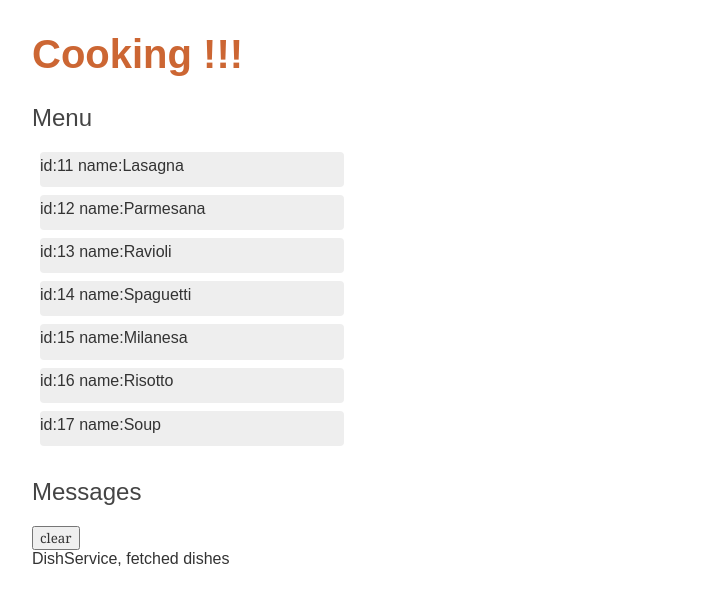
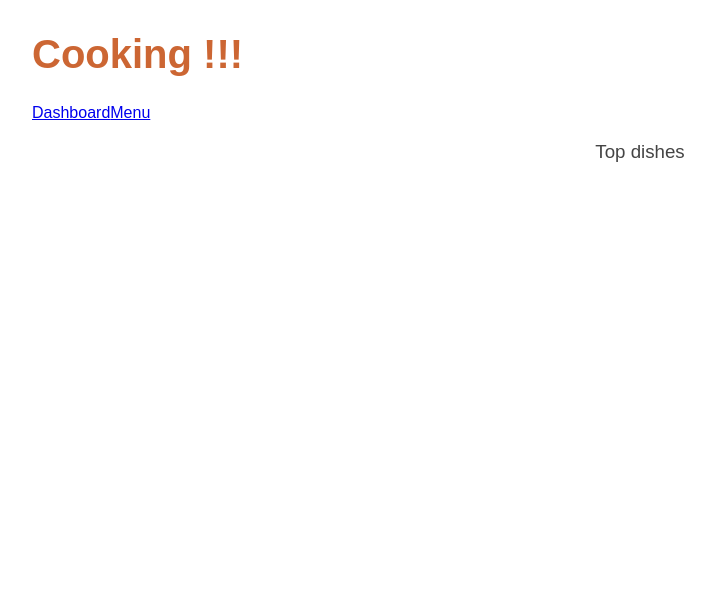
Before and after one commit to maximilianou/weekly11, an Angular app in the folder app02/frontend/: page /dashboard in a window 1280 px wide. Before the commit this address led to /. Shown: the top 604 px of the page, without its empty margins (0-715 px from the left). Built offline with nearby package versions, Linux system fonts and the light colour scheme.

Commit message:
angular, router, master detail navigation

```diff
--- a/app02/frontend/src/app/app-routing.module.ts
+++ b/app02/frontend/src/app/app-routing.module.ts
@@ -1,7 +1,15 @@
 import { NgModule } from '@angular/core';
 import { Routes, RouterModule } from '@angular/router';
+import { MenuComponent } from './menu/menu.component';
+import { DashboardComponent } from './dashboard/dashboard.component';
+import { DishDetailComponent } from './dish-detail/dish-detail.component';
 
-const routes: Routes = [];
+const routes: Routes = [
+  { path: 'menu', component: MenuComponent },
+  { path: 'dashboard', component: DashboardComponent },
+  { path: 'detail/:id', component: DishDetailComponent },
+  { path: '', redirectTo: '/dashboard', pathMatch: 'full' },
+];
 
 @NgModule({
   imports: [RouterModule.forRoot(routes)],
--- a/app02/frontend/src/app/app.component.html
+++ b/app02/frontend/src/app/app.component.html
@@ -1,4 +1,7 @@
 <h1>{{title}}</h1>
+<nav>
+    <a routerLink="/dashboard" >Dashboard</a>
+    <a routerLink="/menu" >Menu</a>
+</nav>
 <router-outlet></router-outlet>
-<app-menu></app-menu>
 <app-messages></app-messages>
--- a/app02/frontend/src/app/app.module.ts
+++ b/app02/frontend/src/app/app.module.ts
@@ -8,13 +8,15 @@ import { MenuComponent } from './menu/menu.component';
 import { FormsModule } from '@angular/forms';
 import { DishDetailComponent } from './dish-detail/dish-detail.component';
 import { MessagesComponent } from './messages/messages.component';
+import { DashboardComponent } from './dashboard/dashboard.component';
 
 @NgModule({
   declarations: [
     AppComponent,
     MenuComponent,
     DishDetailComponent,
-    MessagesComponent
+    MessagesComponent,
+    DashboardComponent
   ],
   imports: [
     BrowserModule,
--- /dev/null
+++ b/app02/frontend/src/app/dashboard/dashboard.component.css
@@ -0,0 +1,62 @@
+[class*='col-'] {
+    float: left;
+    padding-right: 20px;
+    padding-bottom: 20px;
+  }
+  [class*='col-']:last-of-type {
+    padding-right: 0;
+  }
+  a {
+    text-decoration: none;
+  }
+  *, *:after, *:before {
+    -webkit-box-sizing: border-box;
+    -moz-box-sizing: border-box;
+    box-sizing: border-box;
+  }
+  h3 {
+    text-align: center;
+    margin-bottom: 0;
+  }
+  h4 {
+    position: relative;
+  }
+  .grid {
+    margin: 0;
+  }
+  .col-1-4 {
+    width: 25%;
+  }
+  .module {
+    padding: 20px;
+    text-align: center;
+    color: #eee;
+    max-height: 120px;
+    min-width: 120px;
+    background-color: #9f522c;
+    border-radius: 2px;
+  }
+  .module:hover {
+    background-color: #eee;
+    cursor: pointer;
+    color: #607d8b;
+  }
+  .grid-pad {
+    padding: 10px 0;
+  }
+  .grid-pad > [class*='col-']:last-of-type {
+    padding-right: 20px;
+  }
+  @media (max-width: 600px) {
+    .module {
+      font-size: 10px;
+      max-height: 75px; }
+  }
+  @media (max-width: 1024px) {
+    .grid {
+      margin: 0;
+    }
+    .module {
+      min-width: 60px;
+    }
+  }
--- /dev/null
+++ b/app02/frontend/src/app/dashboard/dashboard.component.html
@@ -0,0 +1,9 @@
+<h3>Top dishes</h3>
+<div class="grid grid-pad">
+    <a *ngFor="let dish of dishes" class="col-1-4"
+        routerLink="/detail/{{dish.id}}">
+        <div class="module dish">
+            <h4>{{dish.name}}</h4>
+        </div>
+    </a>
+</div>
--- /dev/null
+++ b/app02/frontend/src/app/dashboard/dashboard.component.ts
@@ -0,0 +1,23 @@
+import { Component, OnInit } from '@angular/core';
+import { Dish } from '../dish';
+import { DishService } from '../dish.service';
+
+@Component({
+  selector: 'app-dashboard',
+  templateUrl: './dashboard.component.html',
+  styleUrls: ['./dashboard.component.css']
+})
+export class DashboardComponent implements OnInit {
+
+  dishes: Dish[] = [];
+
+  constructor(private dishService: DishService) { }
+
+  ngOnInit(): void {
+  }
+
+  getDishes(): void {
+    this.dishService.getDishes()
+      .subscribe(dishes => this.dishes = dishes.slice(1,5));
+  }
+}
--- a/app02/frontend/src/app/dish-detail/dish-detail.component.ts
+++ b/app02/frontend/src/app/dish-detail/dish-detail.component.ts
@@ -1,5 +1,9 @@
 import { Component, OnInit, Input } from '@angular/core';
 import { Dish } from '../dish';
+
+import { ActivatedRoute } from "@angular/router";
+import { Location } from '@angular/common';
+import { DishService } from '../dish.service';
 
 @Component({
   selector: 'app-dish-detail',
@@ -10,9 +14,19 @@ export class DishDetailComponent implements OnInit {
 
   @Input() dish : Dish;
 
-  constructor() { }
+  constructor(
+    private route: ActivatedRoute,
+    private dishService: DishService,
+    private location: Location
+  ) { }
 
   ngOnInit(): void {
+    this.getDish();
+  }
+  getDish(): void {
+    const id = +this.route.snapshot.paramMap.get('id');
+    this.dishService.getDish(id)
+      .subscribe(dish => this.dish = dish);
   }
 
 }
--- a/app02/frontend/src/app/dish.service.ts
+++ b/app02/frontend/src/app/dish.service.ts
@@ -15,4 +15,8 @@ export class DishService {
     this.messageService.add('DishService, fetched dishes');
     return of(DISHES);
   }
+  getDish(id: number): Observable<Dish>{
+    this.messageService.add(`Dish fetched: id: ${id}`);
+    return of(DISHES.find( dish => dish.id === id ));
+  }
 }
--- a/app02/frontend/src/app/menu/menu.component.html
+++ b/app02/frontend/src/app/menu/menu.component.html
@@ -1,10 +1,9 @@
-<h2>Menu</h2>
 <ul class="menu">
-  <li *ngFor="let dish of dishes"
-    [class.selected]="dish === selectedDish"
-    (click)="onSelect(dish)">
-  <span>id:</span>{{dish.id}}
-  <span>name:</span>{{dish.name}}
+  <li *ngFor="let dish of dishes">
+    <a
+    routerLink="/detail/{{dish.id}}">
+
+      <span>{{dish.id}}</span>{{dish.name}}
+    </a>
   </li>
 </ul>
-<app-dish-detail [dish]="selectedDish"></app-dish-detail>
--- a/app02/frontend/src/app/menu/menu.component.ts
+++ b/app02/frontend/src/app/menu/menu.component.ts
@@ -1,6 +1,5 @@
 import { Component, OnInit } from '@angular/core';
 import { Dish } from '../dish';
-//import { DISHES } from '../mock-dishes';
 import { DishService } from '../dish.service';
 import { MessageService } from '../message.service';
 
@@ -12,19 +11,12 @@ import { MessageService } from '../message.service';
 export class MenuComponent implements OnInit {
 
   dishes: Dish[];
-  selectedDish: Dish;
 
   constructor(
-    private dishService: DishService,
-    private messageService: MessageService) { }
+    private dishService: DishService) { }
 
   ngOnInit(): void {
     this.getDishes();
-  }
-
-  onSelect(dish: Dish): void{
-    this.selectedDish = dish;
-    this.messageService.add(`DishComponent, Selected id=${dish.id}`);
   }
 
   getDishes(): void{
```
Also changed, not shown: 2 other files (tests, documents, lock files or other folders).
